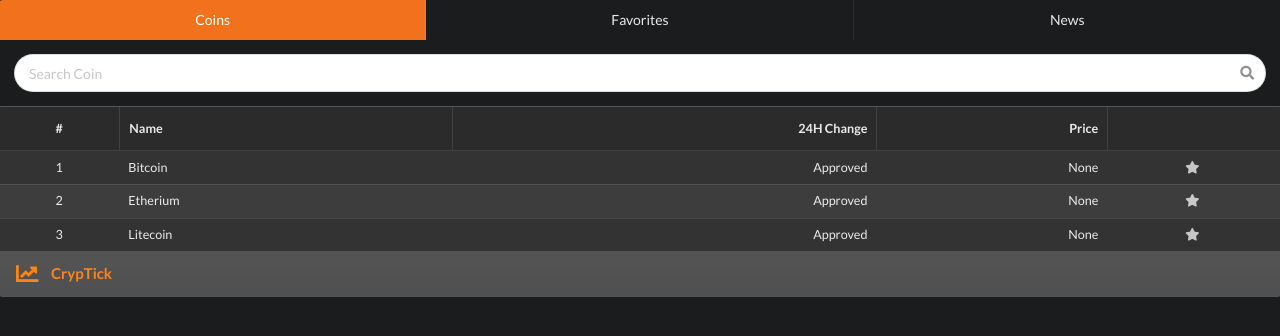
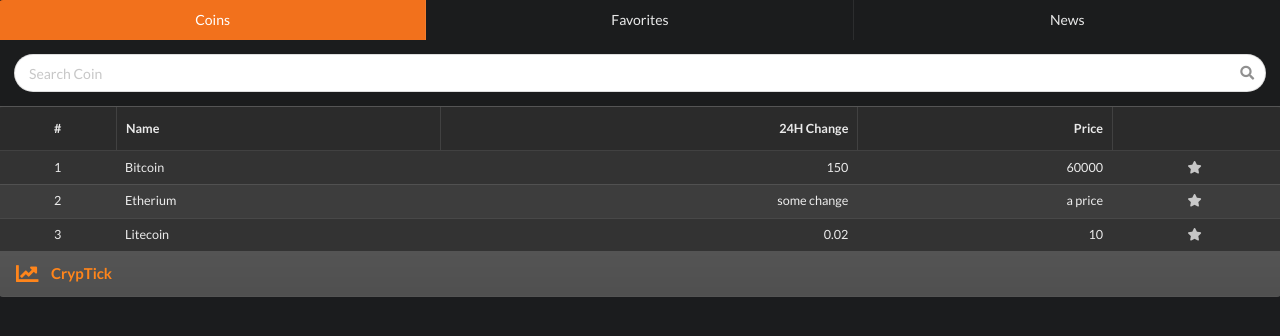
Before and after one commit to Beaver-Hacks-Spring-2021/CrypTick, a browser extension: page coins.html in a window 1280 px wide. Drawn offline with nearby package versions, Linux system fonts and the light colour scheme; files whose address does not match are found by name.

Commit message:
fake prices!

```diff
--- a/coins.html
+++ b/coins.html
@@ -44,8 +44,8 @@
         <tr>
           <td class="center aligned">1</td>
           <td class="left aligned">Bitcoin</td>
-          <td>Approved</td>
-          <td>None</td>
+          <td id="btc-24h-change">Approved</td>
+          <td id="btc-price">None</td>
           <td class="center aligned">
             <i class="star icon link"></i>
           </td>
@@ -53,8 +53,8 @@
         <tr>
           <td class="center aligned">2</td>
           <td class="left aligned">Etherium</td>
-          <td>Approved</td>
-          <td>None</td>
+          <td id="eth-24h-change">Approved</td>
+          <td id="eth-price">None</td>
           <td class="center aligned">
             <i class="star icon link"></i>
           </td>
@@ -62,8 +62,8 @@
         <tr>
           <td class="center aligned">3</td>
           <td class="left aligned">Litecoin</td>
-          <td>Approved</td>
-          <td>None</td>
+          <td id="lite-price">Approved</td>
+          <td id="lite-24h-change">None</td>
           <td class="center aligned">
             <i class="star icon link"></i>
           </td>
@@ -75,7 +75,7 @@
       <div class="content">CrypTick</div>
     </h4>
 
-    <script src="popup.js"></script>
+    <script src="coins.js"></script>
     <script src="https://cdn.jsdelivr.net/npm/semantic-ui@2.4.2/dist/semantic.min.js"></script>
   </body>
 </html>
--- a/coins.js
+++ b/coins.js
@@ -0,0 +1,21 @@
+// BTC
+const btcPrice = document.querySelector("#btc-price");
+const btc24hChange = document.querySelector("#btc-24h-change");
+
+// ETH
+const ethPrice = document.querySelector("#eth-price");
+const eth24hChange = document.querySelector("#eth-24h-change");
+
+// Litecoin
+const litePrice = document.querySelector("#lite-price");
+const lite24hChange = document.querySelector("#lite-24h-change");
+
+
+btcPrice.innerHTML = 60000;
+btc24hChange.innerHTML = 150;
+
+ethPrice.innerHTML = 'a price'
+eth24hChange.innerHTML = 'some change'
+
+litePrice.innerHTML = .02
+lite24hChange.innerHTML = 10
```
